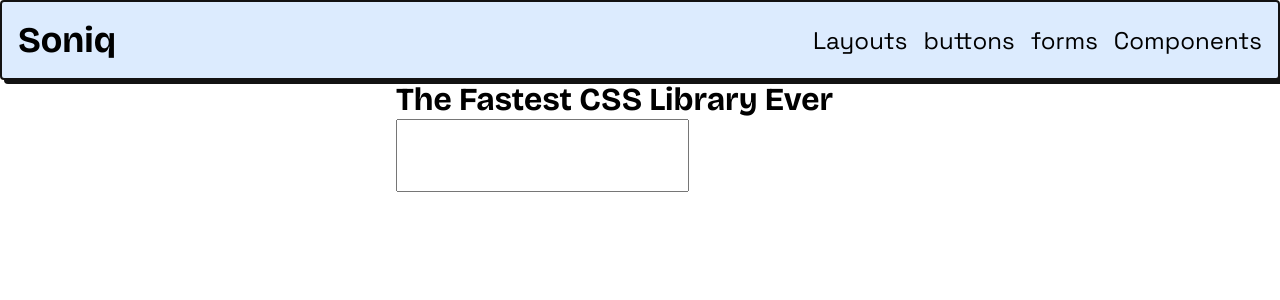
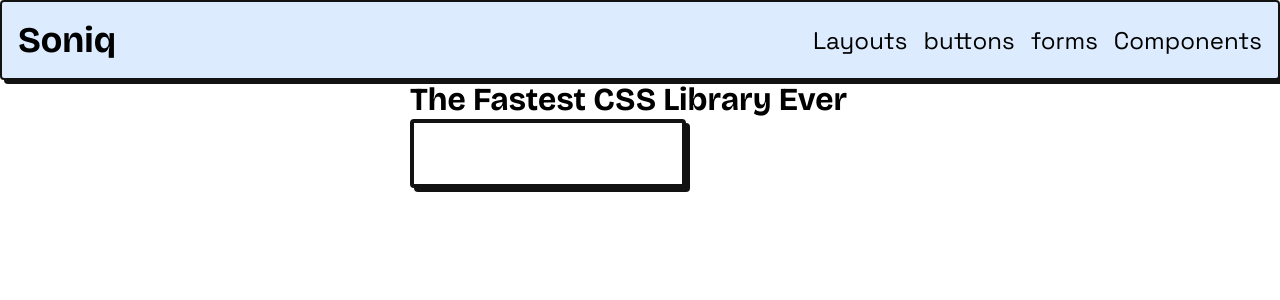
Before and after one commit to yusef-codes10/soniq, a Vue app: page / in a window 1280 px wide. Shown: the top 300 px of the page. Built offline with nearby package versions, Linux system fonts and the light colour scheme.

Commit message:
better effects for the input

```diff
--- a/src/views/HomeView.vue
+++ b/src/views/HomeView.vue
@@ -28,8 +28,22 @@
 }
 
 input {
-  padding: 1rem 2rem;
+  /* padding: 1rem 2rem; */
   width: 100%;
   font-size: 2rem;
+  padding: 0.75rem 1rem;
+  border-radius: 0.25rem;
+  border: solid 0.25rem #121212;
+
+  box-shadow: 0.25rem 0.25rem #121212;
+
+  outline: none;
+
+  transition: translate 200ms, box-shadow 200ms;
+}
+
+input:hover {
+  translate: 0 0.125rem;
+  box-shadow: 0.125rem 0.125rem #121212;
 }
 </style>
```
